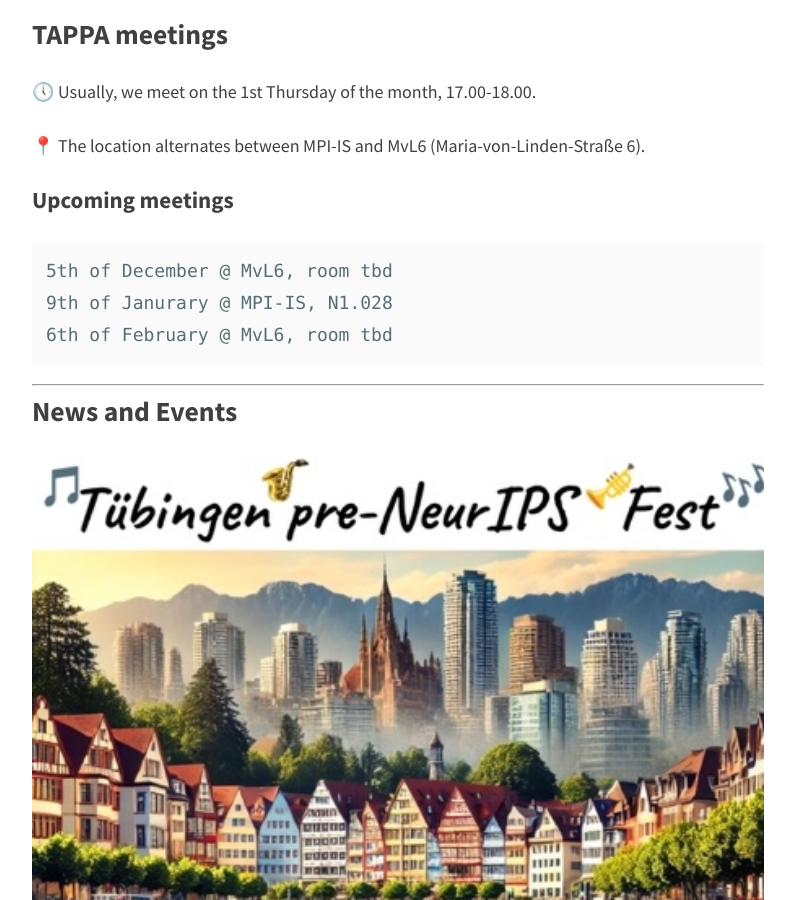
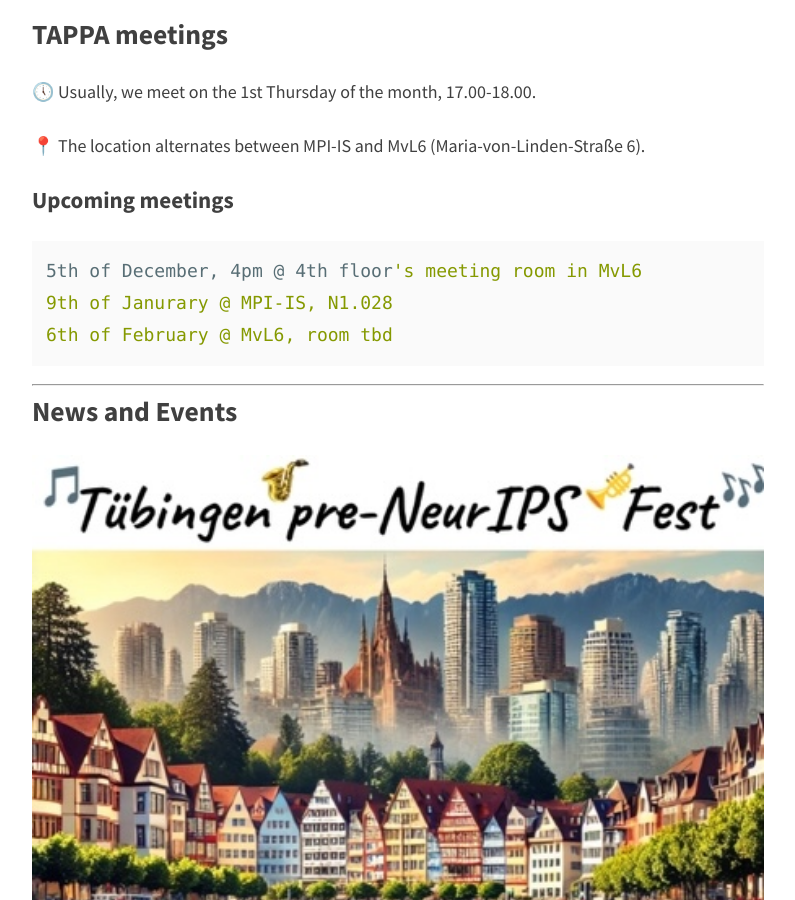
Before and after one commit to tappa-org/tappa-org.github.io, a Jekyll site: the page built from index.md, in a window 1280 px wide and 900 px high, scrolled down 1309 px. Shown: the whole window, without its empty margins (242-1037 px from the left). Built offline with Jekyll 4.4.1, drawn with Linux system fonts in a browser that asks for light colours; nearby versions of some CDN libraries; emoji names are drawn with the system emoji font.

Commit message:
Update meeting time

```diff
--- a/index.md
+++ b/index.md
@@ -28,7 +28,7 @@ the Tübingen AI ecosystem by addressing common concerns, organizing events, and
 
 ### Upcoming meetings
 {% highlight bash%}
-5th of December @ MvL6, room tbd
+5th of December, 4pm @ 4th floor's meeting room in MvL6
 9th of Janurary @ MPI-IS, N1.028
 6th of February @ MvL6, room tbd
 {% endhighlight %}
```
